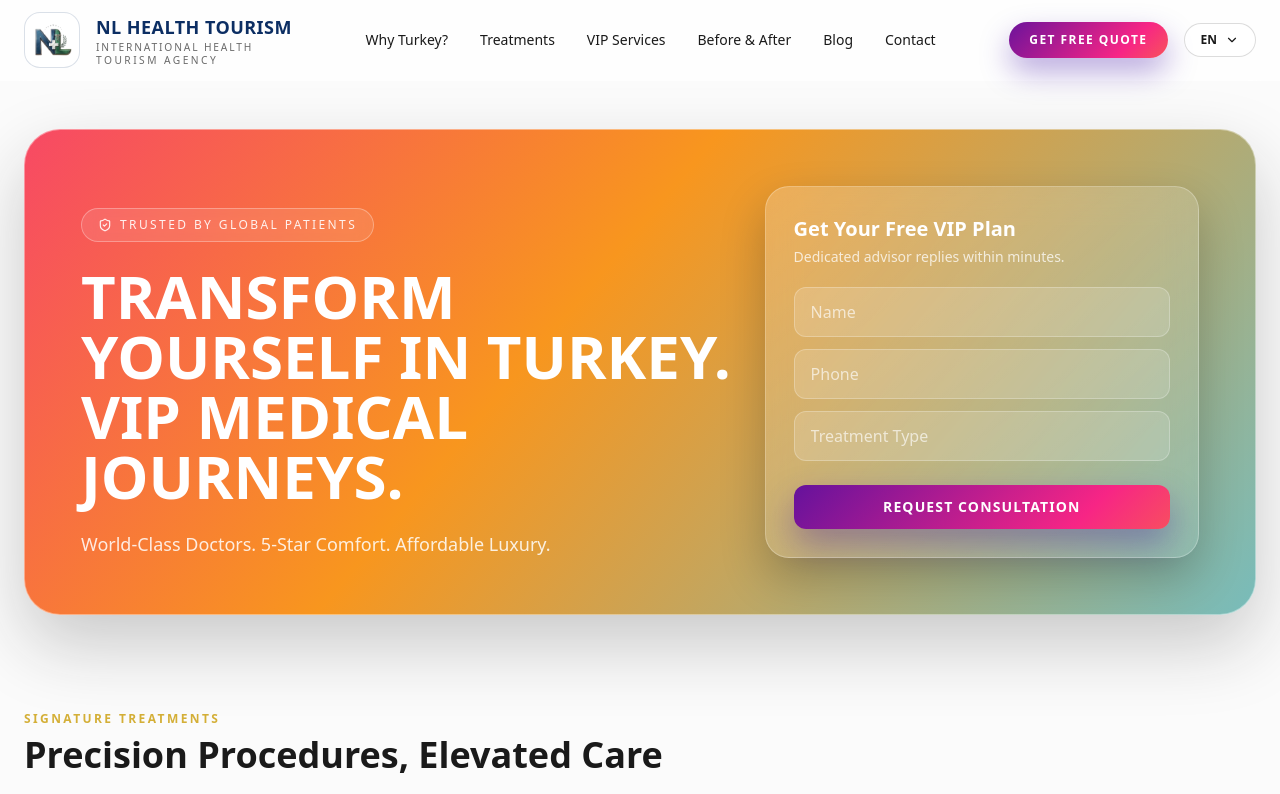
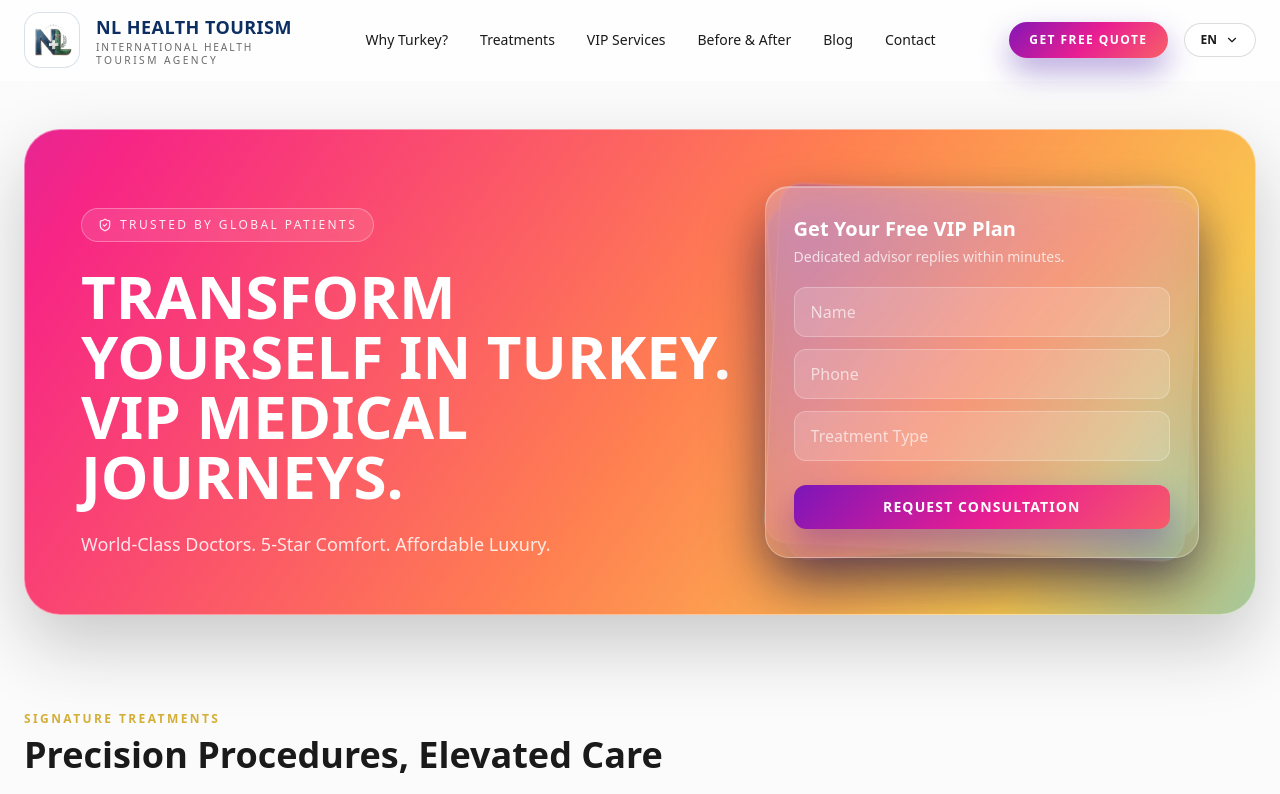
Before and after one commit to ibrahimtkmz/newlifehealth, a Next.js app: page / in a window 1280 px wide. Shown: the top 794 px of the page. Built offline with nearby package versions, Linux system fonts and the light colour scheme.

Commit message:
Enhance hero form with stacked card animation and richer gradients

```diff
--- a/app/globals.css
+++ b/app/globals.css
@@ -14,20 +14,52 @@ body {
 }
 
 .glass-card {
-  background: linear-gradient(145deg, rgba(255, 255, 255, 0.2), rgba(255, 255, 255, 0.08));
-  border: 1px solid rgba(255, 255, 255, 0.26);
-  backdrop-filter: blur(16px);
-  -webkit-backdrop-filter: blur(16px);
-  box-shadow: 0 20px 45px rgba(0, 0, 0, 0.22);
+  background: linear-gradient(140deg, rgba(255, 255, 255, 0.22), rgba(255, 255, 255, 0.08) 55%, rgba(255, 255, 255, 0.04));
+  border: 1px solid rgba(255, 255, 255, 0.28);
+  backdrop-filter: blur(18px);
+  -webkit-backdrop-filter: blur(18px);
+  box-shadow: 0 30px 60px rgba(20, 14, 60, 0.36), inset 0 1px 0 rgba(255, 255, 255, 0.3);
+}
+
+.card-stack-shell {
+  position: relative;
+  perspective: 1200px;
+}
+
+.glass-card-stack-layer {
+  position: absolute;
+  inset: 0;
+  border-radius: 1.5rem;
+  border: 1px solid rgba(255, 255, 255, 0.22);
+  background: linear-gradient(130deg, rgba(94, 80, 255, 0.3), rgba(246, 95, 155, 0.25), rgba(84, 230, 255, 0.22));
+  backdrop-filter: blur(8px);
+  -webkit-backdrop-filter: blur(8px);
+  pointer-events: none;
+}
+
+.stack-layer-back-1 {
+  transform: translate(26px, -20px) scale(0.95) rotate(-3.5deg);
+  transform-origin: center;
+  box-shadow: 0 24px 50px rgba(21, 12, 73, 0.3);
+  opacity: 0.85;
+}
+
+.stack-layer-back-2 {
+  transform: translate(14px, -10px) scale(0.97) rotate(2.8deg);
+  transform-origin: center;
+  box-shadow: 0 20px 44px rgba(13, 11, 58, 0.25);
+  opacity: 0.9;
 }
 
 .hero-rgb-gradient {
   background: linear-gradient(
-    130deg,
-    #3a0ca3 0%,
-    #560bad 18%,
-    #f72585 42%,
-    #f8961e 68%,
+    125deg,
+    #26086d 0%,
+    #5d22d4 18%,
+    #9626d6 36%,
+    #f72585 54%,
+    #ff7f51 73%,
+    #f9c74f 86%,
     #4cc9f0 100%
   );
   background-size: 240% 240%;
@@ -47,7 +79,7 @@ body {
 }
 
 .rich-gradient-button {
-  background-image: linear-gradient(135deg, #3a0ca3 0%, #f72585 45%, #f8961e 75%, #4cc9f0 100%);
+  background-image: linear-gradient(135deg, #4f12c9 0%, #e91e92 35%, #ff7f51 68%, #58d6ff 100%);
   background-size: 220% 220%;
   animation: aurora-shift 8s ease infinite;
   transition: transform 220ms ease, filter 220ms ease, box-shadow 220ms ease;
--- a/app/page.jsx
+++ b/app/page.jsx
@@ -120,12 +120,20 @@ export default function Home() {
               </p>
             </motion.div>
 
-            <motion.form
-              initial={{ opacity: 0, x: 28 }}
-              animate={{ opacity: 1, x: 0 }}
-              transition={{ duration: 0.8, delay: 0.2 }}
-              className="glass-card ml-auto w-full max-w-md rounded-3xl p-7"
-            >
+            <motion.div initial={{ opacity: 0, x: 28 }} animate={{ opacity: 1, x: 0 }} transition={{ duration: 0.8, delay: 0.2 }} className="card-stack-shell ml-auto w-full max-w-md">
+              <motion.div
+                aria-hidden
+                className="glass-card-stack-layer stack-layer-back-1"
+                animate={{ y: [0, -8, 0], rotate: [-3.5, -2.2, -3.5], scale: [0.95, 0.97, 0.95] }}
+                transition={{ duration: 6.2, repeat: Infinity, ease: "easeInOut" }}
+              />
+              <motion.div
+                aria-hidden
+                className="glass-card-stack-layer stack-layer-back-2"
+                animate={{ y: [0, -6, 0], rotate: [2.8, 1.2, 2.8], scale: [0.97, 0.985, 0.97] }}
+                transition={{ duration: 5.6, repeat: Infinity, ease: "easeInOut", delay: 0.4 }}
+              />
+              <motion.form className="glass-card relative rounded-3xl p-7">
                 <h2 className="text-xl font-semibold text-white">Get Your Free VIP Plan</h2>
                 <p className="mt-1 text-sm text-white/75">Dedicated advisor replies within minutes.</p>
                 <div className="mt-5 space-y-3">
@@ -152,6 +160,7 @@ export default function Home() {
                   REQUEST CONSULTATION
                 </button>
               </motion.form>
+            </motion.div>
           </div>
         </section>
 
```
Lines whose indentation alone changed are shown as unchanged.
